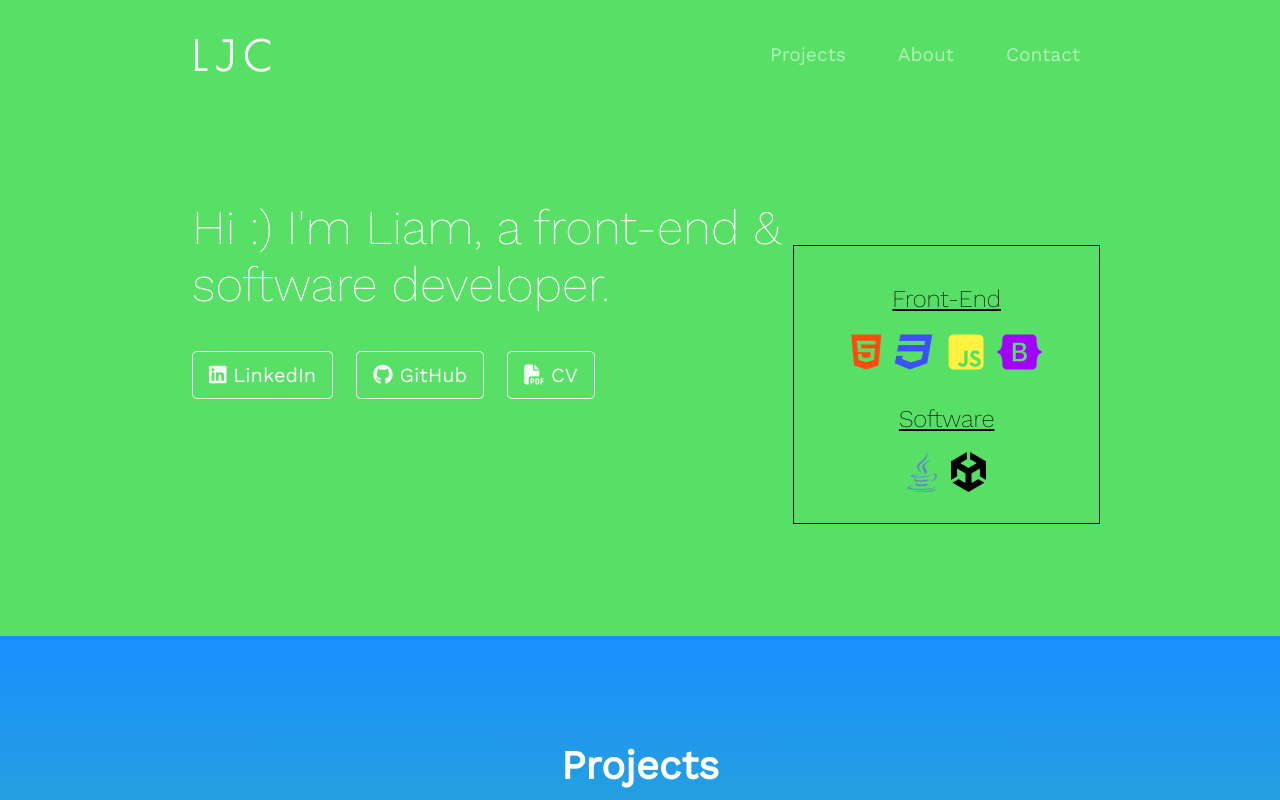
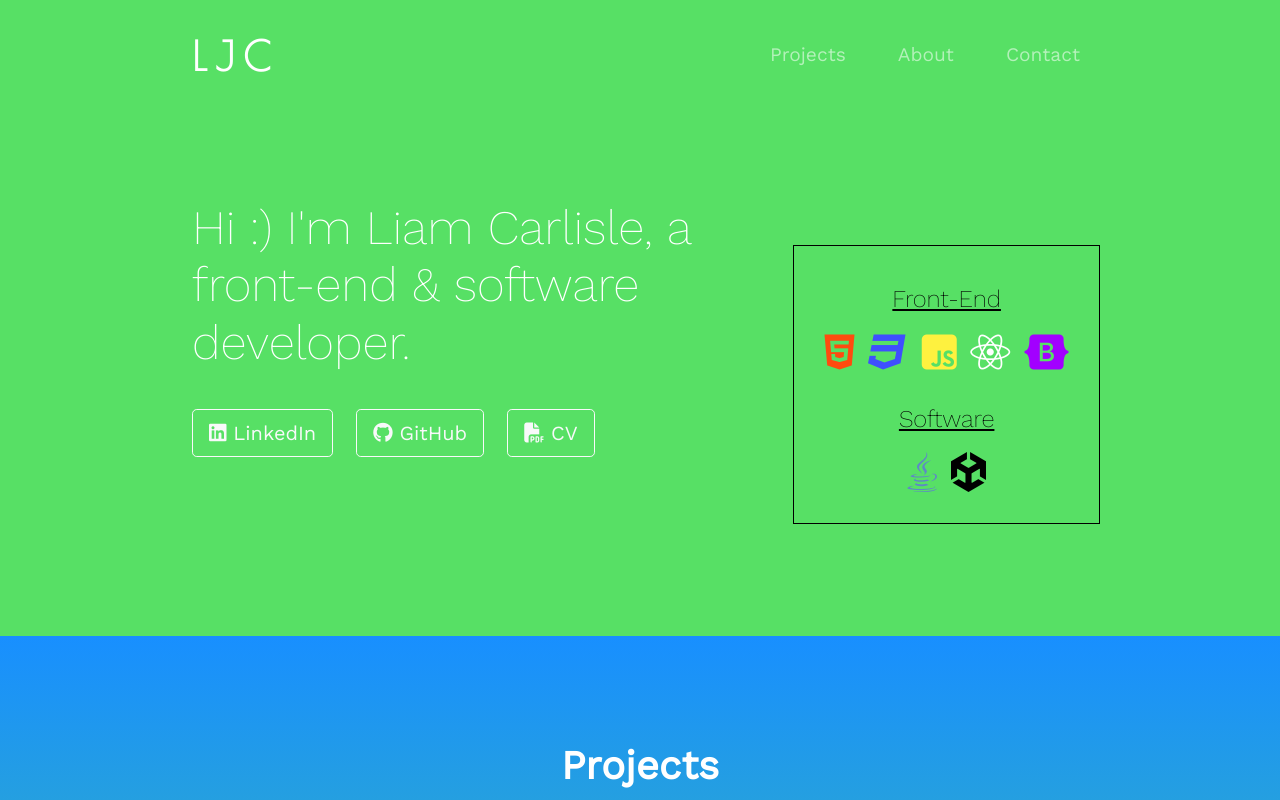
Before and after one commit to liam-jc/Portfolio-Site, a plain HTML site: page LJC-Portfolio/index.html in a window 1280 px wide. Shown: the top 800 px of the page. Drawn offline with nearby package versions, Linux system fonts and the light colour scheme.

Commit message:
Update index.html

```diff
--- a/LJC-Portfolio/index.html
+++ b/LJC-Portfolio/index.html
@@ -48,14 +48,14 @@
             <!-- Title -->
             <div class="row page-top">
                 <div class="col-lg-8">
-                    <h1 class="big-text">Hi :) I'm Liam, a front-end & software developer.</h1>
+                    <h1 class="big-text">Hi :) I'm Liam Carlisle, a front-end & software developer.</h1>
                     <a type="button" class="btn btn-lg btn-outline-light download-button" href="https://www.linkedin.com/in/liam-j-carlisle/" target="_blank"><i class="fa-brands fa-linkedin"></i> LinkedIn</a>
                     <a type="button" class="btn btn-lg btn-outline-light download-button" href="https://github.com/liam-jc" target="_blank"><i class="fa-brands fa-github"></i> GitHub</a>
                     <a type="button" class="btn btn-lg btn-outline-light download-button" href="./Assets/CV-2022.pdf" target="_blank"><i class="fa-solid fa-file-pdf"></i> CV</a>
                 </div>
                 <div class="col-lg-4 stack">
                     <u class="stack-title">Front-End</u><br>
-                    <i class="fa-brands fa-html5 html-logo tech-logo" title="HTML5"></i> <i class="fa-brands fa-css3 css-logo tech-logo" title="CSS3"></i> <i class="fa-brands fa-js-square js-logo tech-logo" title="JavaScript"></i> <i class="fa-brands fa-bootstrap boots-logo tech-logo" title="Bootstrap 5"></i>
+                    <i class="fa-brands fa-html5 html-logo tech-logo" title="HTML5"></i> <i class="fa-brands fa-css3 css-logo tech-logo" title="CSS3"></i> <i class="fa-brands fa-js-square js-logo tech-logo" title="JavaScript"></i> <i class="fa-brands fa-react react-logo tech-logo" title="React"></i> <i class="fa-brands fa-bootstrap boots-logo tech-logo" title="Bootstrap 5" ></i>
                     <br><u class="stack-title">Software</u><br>
                     <i class="fa-brands fa-java java-logo tech-logo" title="Java"></i> <i class="fa-brands fa-unity unity-logo tech-logo" title="Unity"></i>
                 </div>
@@ -77,7 +77,7 @@
                         <img class="ecc-screenshot" src="./Assets/ecc-gif.gif">
                         <p></p>
                         <p>Using: HTML5, CSS, JS, Bootstrap</p>
-                        <a class="w-40 btn btn-lg btn-block btn-outline-dark" type="button" href="https://eccina.ca/" target="_blank">Live</a>
+                        <a class="w-40 btn btn-lg btn-block btn-outline-dark" type="button" href="https://monumental-bienenstitch-6a0006.netlify.app/" target="_blank">Live</a>
                         <a class="w-40 btn btn-lg btn-block btn-outline-dark" type="button" href="https://github.com/liam-jc/eccina" target="_blank"><i class="fa-brands fa-github"></i></a>
                     </div>
                 </div>
```
